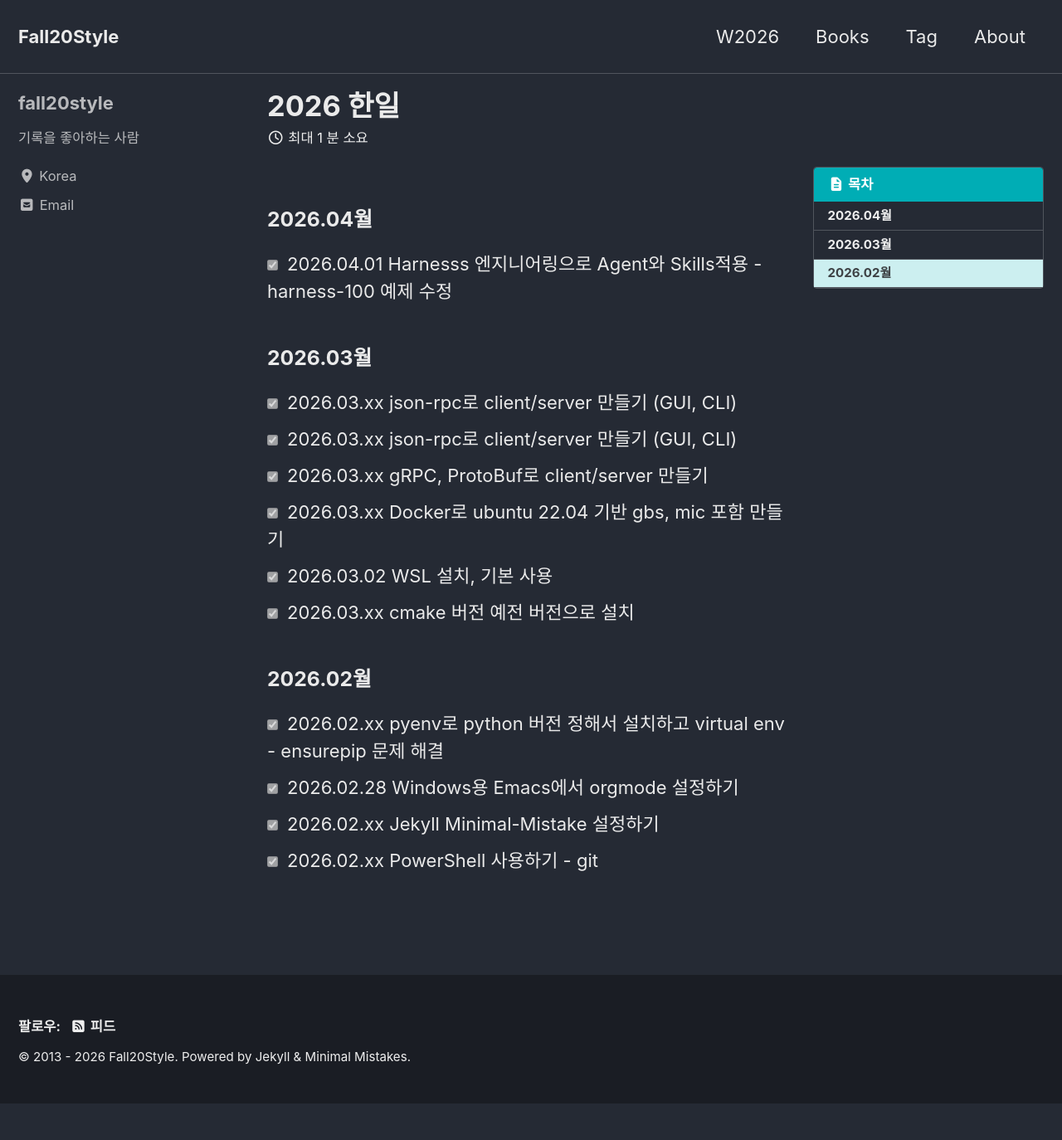
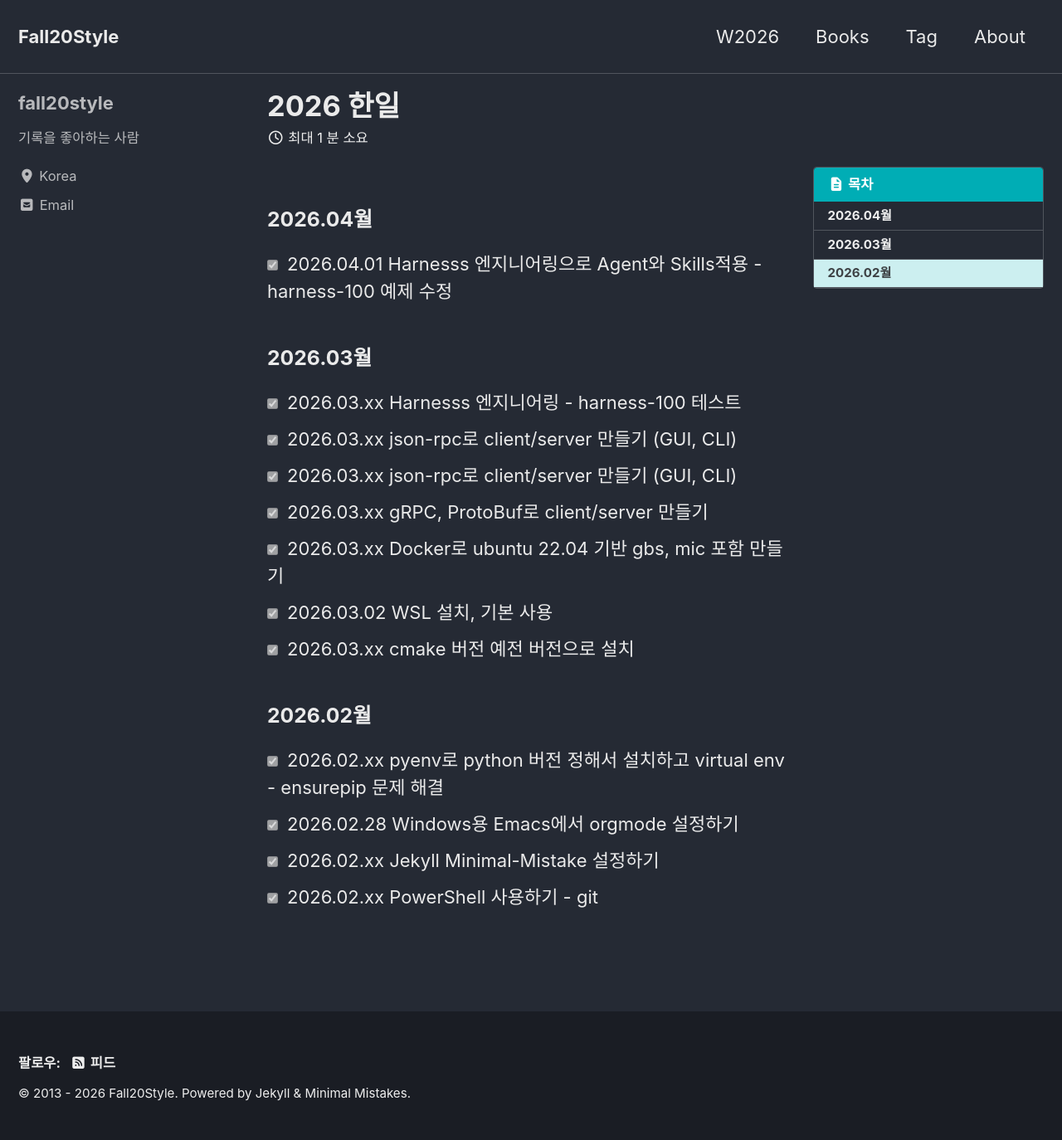
Before and after one commit to fall20style/fall20style.github.io, a Jekyll site: the page built from W2026.md, in a window 1280 px wide. Shown: the whole page at 83% size. Built offline with Jekyll 4.4.1, drawn with Linux system fonts in a browser that asks for light colours; cached includes are drawn as plain includes; before the commit the page ends 1330 px from its top, so only the background shows below that.

Commit message:
Update W2026.md

```diff
--- a/W2026.md
+++ b/W2026.md
@@ -15,6 +15,7 @@ description: desc가 여기에
 - [X] 2026.04.01 Harnesss 엔지니어링으로 Agent와 Skills적용 - harness-100 예제 수정
 
 ### 2026.03월
+- [X] 2026.03.xx Harnesss 엔지니어링 - harness-100 테스트
 - [X] 2026.03.xx json-rpc로 client/server 만들기 (GUI, CLI)
 - [X] 2026.03.xx json-rpc로 client/server 만들기 (GUI, CLI)
 - [X] 2026.03.xx gRPC, ProtoBuf로 client/server 만들기
```
